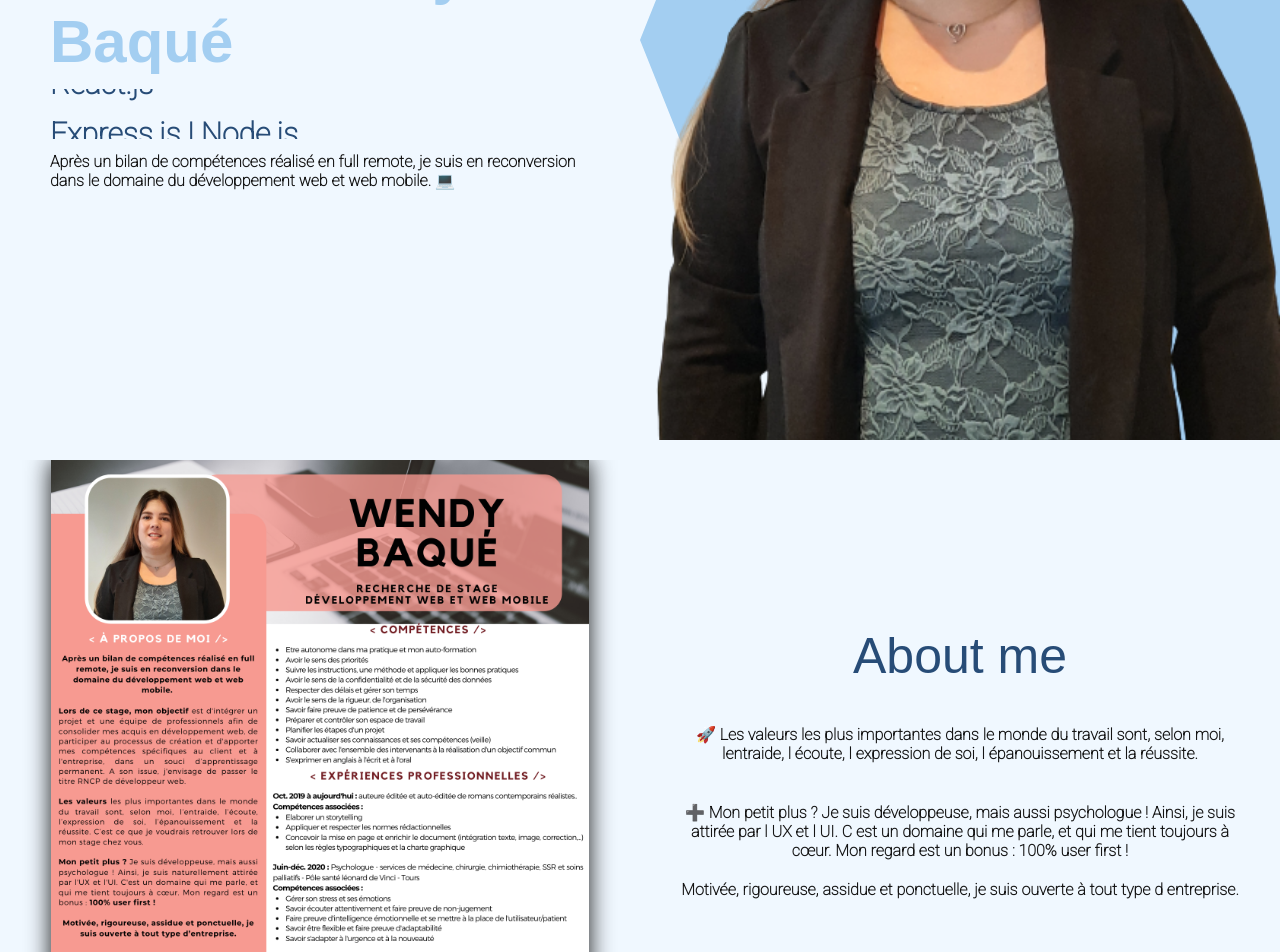
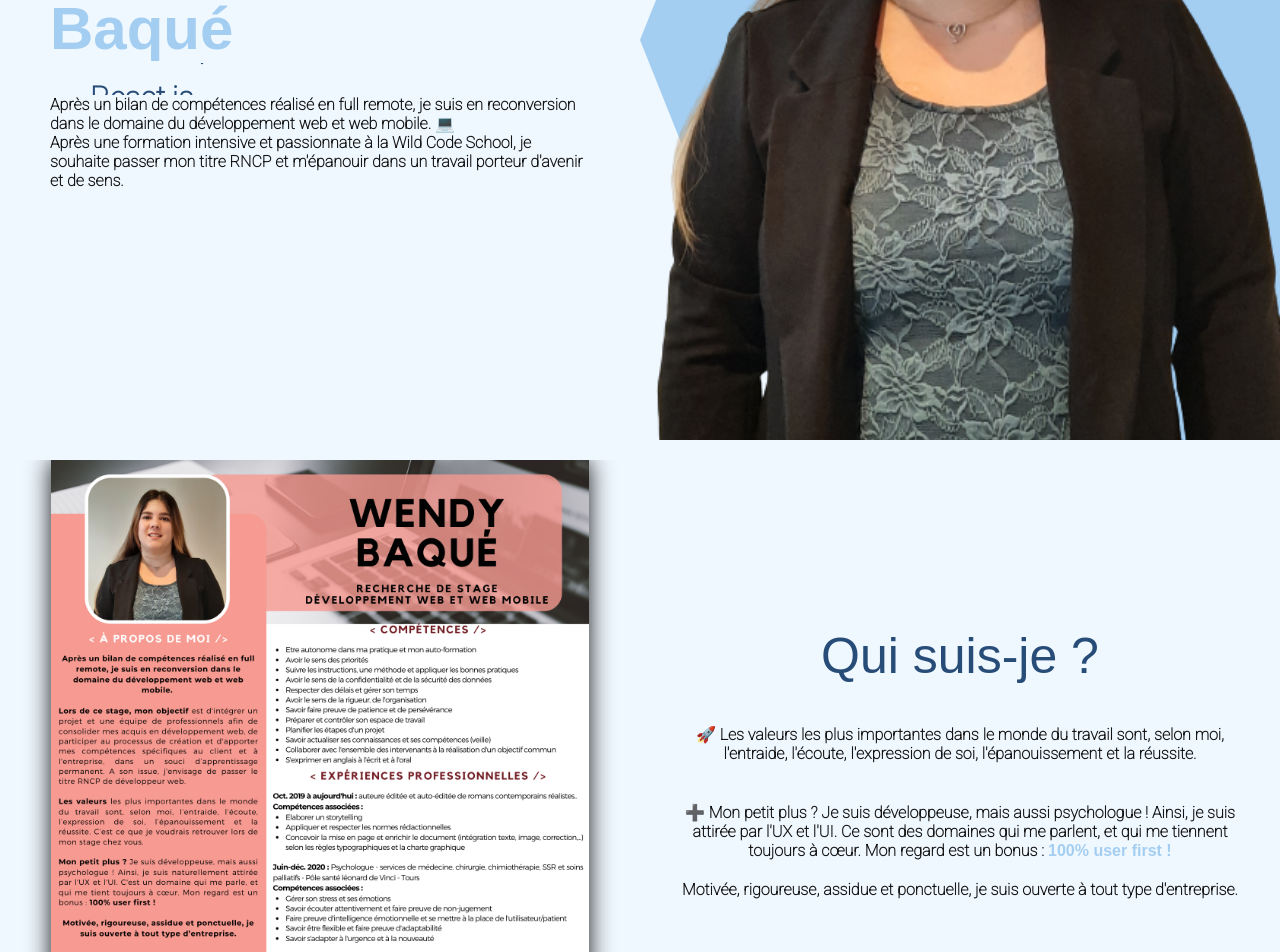
Before and after one commit to wendybaque/Portfolio-vite, a React (Vite) app in the folder frontend/: page / in a window 1280 px wide. Shown: the part 360-1312 px from the top of the page. Built offline with nearby package versions, Linux system fonts and the light colour scheme.

Commit message:
Add apostrophes in all components with texts and complete these texts.

```diff
--- a/frontend/src/components/About.jsx
+++ b/frontend/src/components/About.jsx
@@ -14,21 +14,21 @@ function About() {
         </div>
       </div>
       <div className="about-right">
-        <h1 className="about-title">About me</h1>
+        <h1 className="about-title">Qui suis-je ?</h1>
         <p className="about-subtitle">
           🚀 Les valeurs les plus importantes dans le monde du travail sont,
-          selon moi, lentraide, l écoute, l expression de soi, l épanouissement
-          et la réussite.
+          selon moi, l&apos;entraide, l&apos;écoute, l&apos;expression de soi,
+          l&apos;épanouissement et la réussite.
         </p>
         <p className="about-description">
           ➕ Mon petit plus ? Je suis développeuse, mais aussi psychologue !
-          Ainsi, je suis attirée par l UX et l UI. C est un domaine qui me
-          parle, et qui me tient toujours à cœur. Mon regard est un bonus : 100%
-          user first !
+          Ainsi, je suis attirée par l&apos;UX et l&apos;UI. Ce sont des
+          domaines qui me parlent, et qui me tiennent toujours à cœur. Mon
+          regard est un bonus : <span>100% user first ! </span>
         </p>
         <p className="about-description">
           Motivée, rigoureuse, assidue et ponctuelle, je suis ouverte à tout
-          type d entreprise.
+          type d&apos;entreprise.
         </p>
         <div className="about-social-medias">
           <div className="about-linkedin">
--- a/frontend/src/components/Intro.jsx
+++ b/frontend/src/components/Intro.jsx
@@ -26,7 +26,12 @@ function Intro() {
             <p>
               Après un bilan de compétences réalisé en full remote, je suis en
               reconversion dans le domaine du développement web et web mobile.
-              💻
+              💻{" "}
+            </p>
+            <p>
+              Après une formation intensive et passionnate à la Wild Code
+              School, je souhaite passer mon titre RNCP et m&apos;épanouir dans
+              un travail porteur d&apos;avenir et de sens.
             </p>
           </div>
         </div>
--- a/frontend/src/components/intro.css
+++ b/frontend/src/components/intro.css
@@ -39,6 +39,8 @@
 }
 
 .intro-title-wrapper {
+  padding: 20px;
+  margin: 20px;
   height: 100%;
   animation: move 10s ease-in-out infinite alternate;
 }
@@ -65,6 +67,7 @@
   color: var(--second-color);
   display: flex;
   align-items: center;
+
 }
 
 .intro-img {
```
